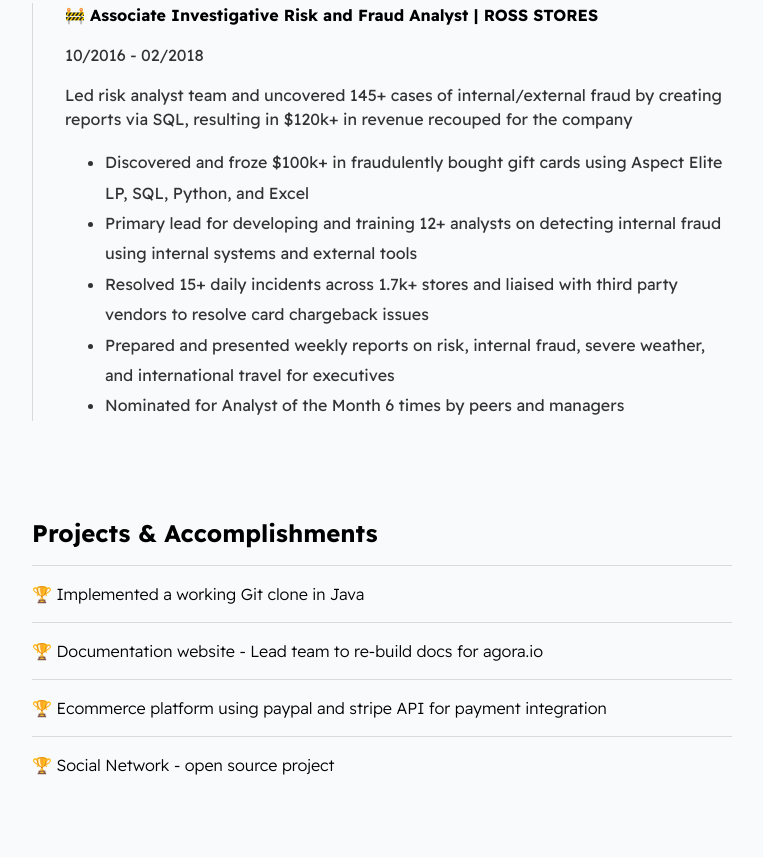
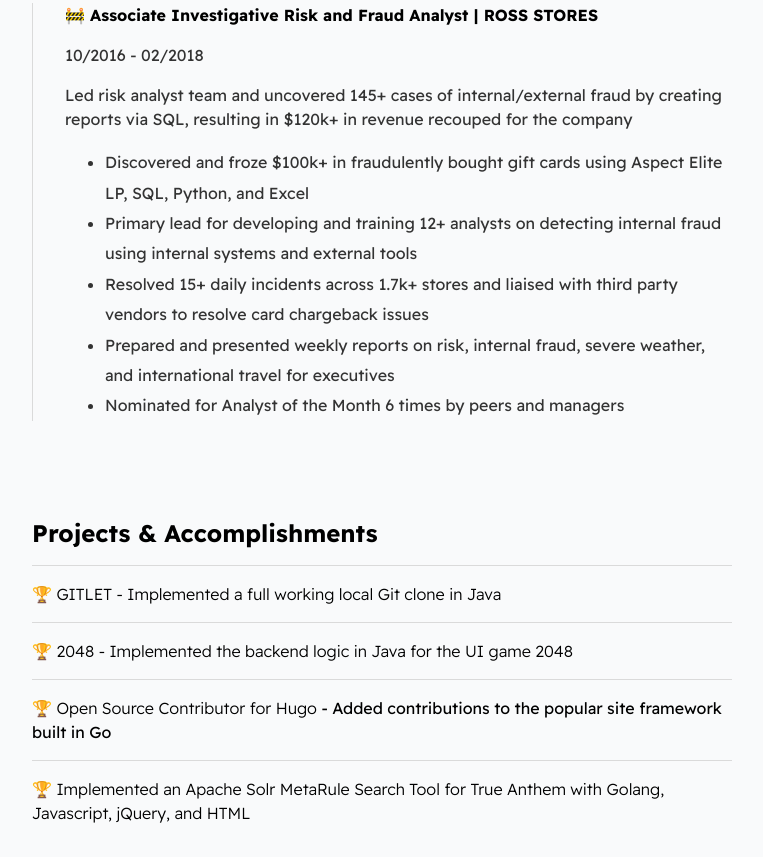
Before and after one commit to jfish2/JF-Resume-Page, a website built with Parcel: page index.html in a window 1280 px wide. Shown: the part 3390-4247 px from the top of the page, without its empty margins (258-1021 px from the left). Before the commit the page ends 4199 px from the top, so only its background shows below. Built offline with nearby package versions, Linux system fonts and the light colour scheme; files whose address does not match are found by name.

Commit message:
update projects

```diff
--- a/index.html
+++ b/index.html
@@ -162,19 +162,19 @@
      <h2>Projects & Accomplishments</h2>
 
      <div class="card--project">
-       <a href="project1.html"><span>🏆 </span>Implemented a working Git clone in Java</a>
+       <a href="project1.html"><span>🏆 </span>GITLET - Implemented a full working local Git clone in Java</a>
      </div>
 
      <div class="card--project">
-       <a href="project2.html" ><span>🏆 </span>Documentation website - Lead team to re-build docs for agora.io</a>
+       <a href="project2.html" ><span>🏆 </span>2048 - Implemented the backend logic in Java for the UI game 2048 </a>
      </div>
 
      <div class="card--project">
-       <a href="project3.html" ><span>🏆 </span>Ecommerce platform using paypal and stripe API for payment integration</a>
+       <a href="project3.html" ><span>🏆 </span>Open Source Contributor for <a href="https://gohugo.io/">Hugo</a> - Added contributions to the popular site framework built in Go</a>
      </div>
 
      <div class="card--project">
-       <a href="project1.html"><span>🏆 </span>Social Network - open source project</a>
+       <a href="project1.html"><span>🏆 </span>Implemented an Apache Solr MetaRule Search Tool for True Anthem with Golang, Javascript, jQuery, and HTML</a>
      </div>
 
    </section>
```
